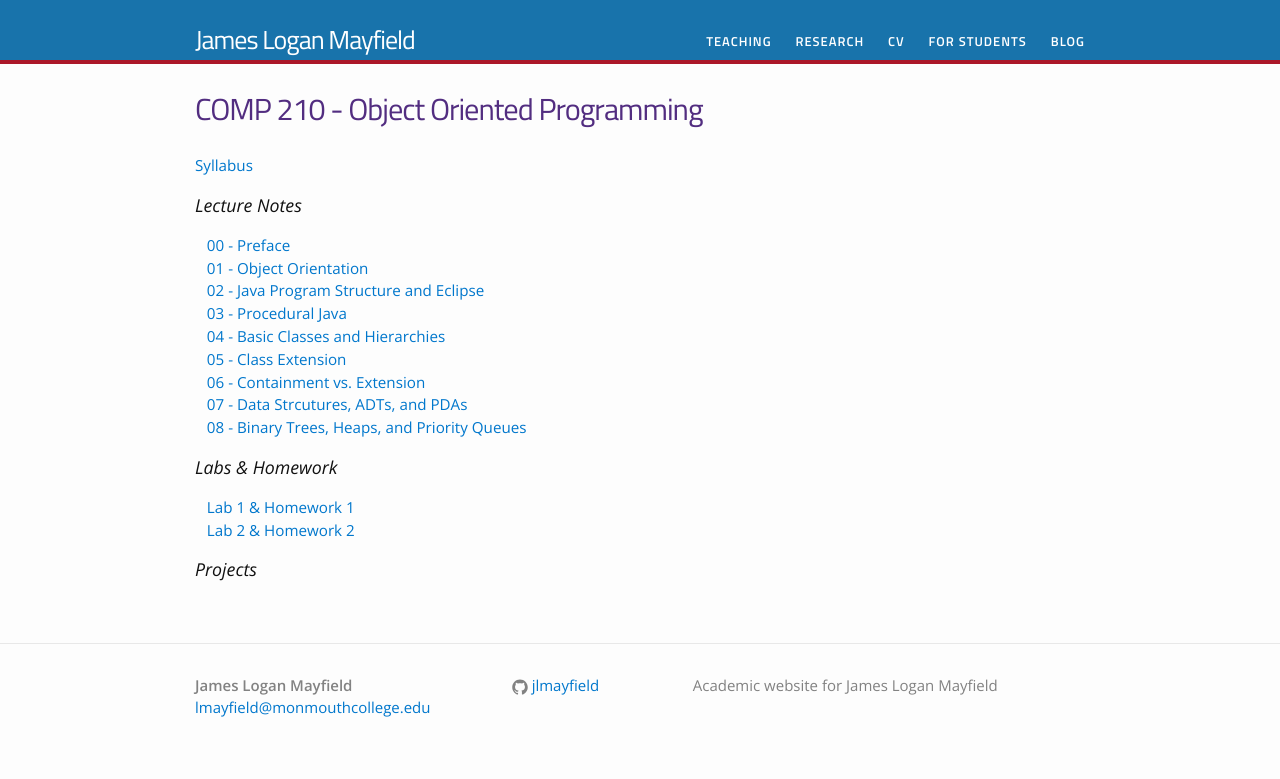
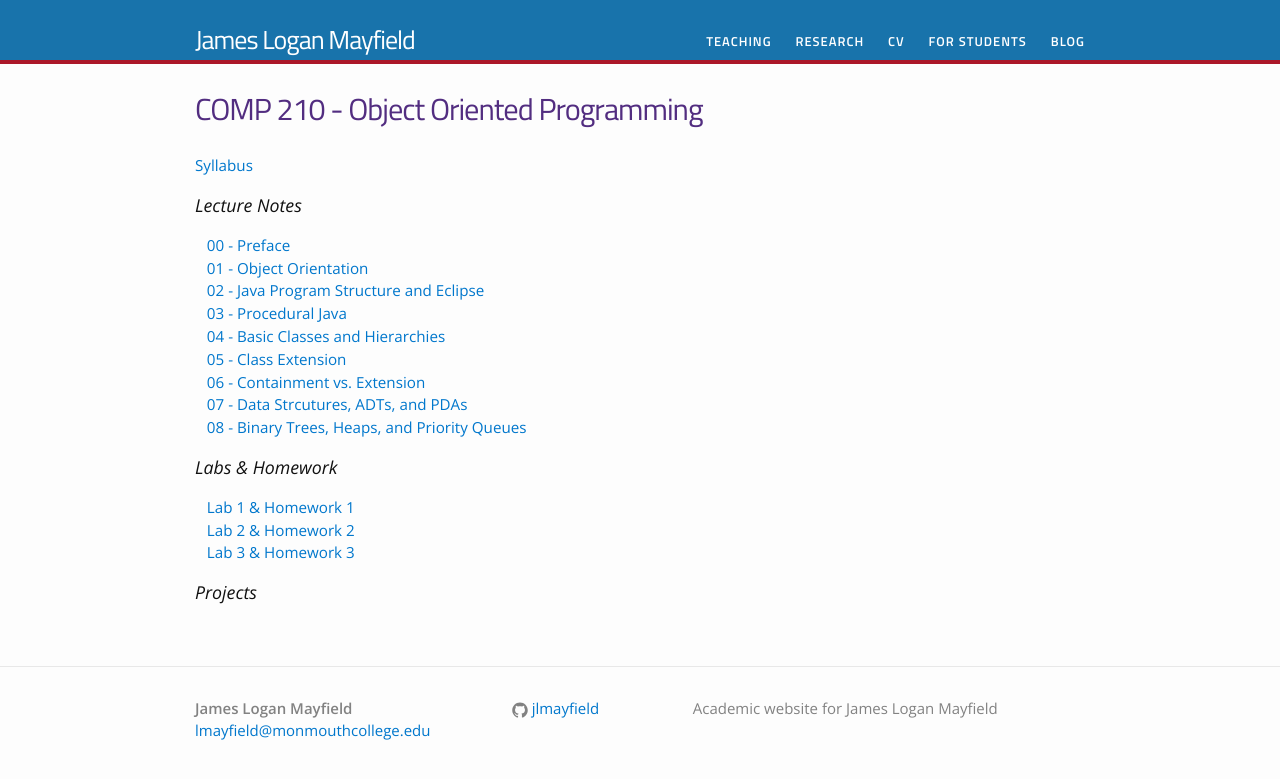
Before and after one commit to jlmayfield/jlmayfield.github.io, a Jekyll site: the page built from teaching/comp210.md, in a window 1280 px wide. Shown: the top 779 px of the page. Built offline with Jekyll 4.4.1, drawn with Linux system fonts in a browser that asks for light colours.

Commit message:
c210 lab3 update

```diff
--- a/teaching/comp210.md
+++ b/teaching/comp210.md
@@ -23,6 +23,7 @@
 
 &nbsp;&nbsp;&nbsp;[Lab 1 & Homework 1](/teaching/COMP210/labs/comp210-lab1.pdf)
 &nbsp;&nbsp;&nbsp;[Lab 2 & Homework 2](/teaching/COMP210/labs/comp210-lab2.pdf)
+&nbsp;&nbsp;&nbsp;[Lab 3 & Homework 3](/teaching/COMP210/labs/comp210-lab3.pdf)
 
 
 ### Projects
```
Also changed, not shown: 1 other file.
